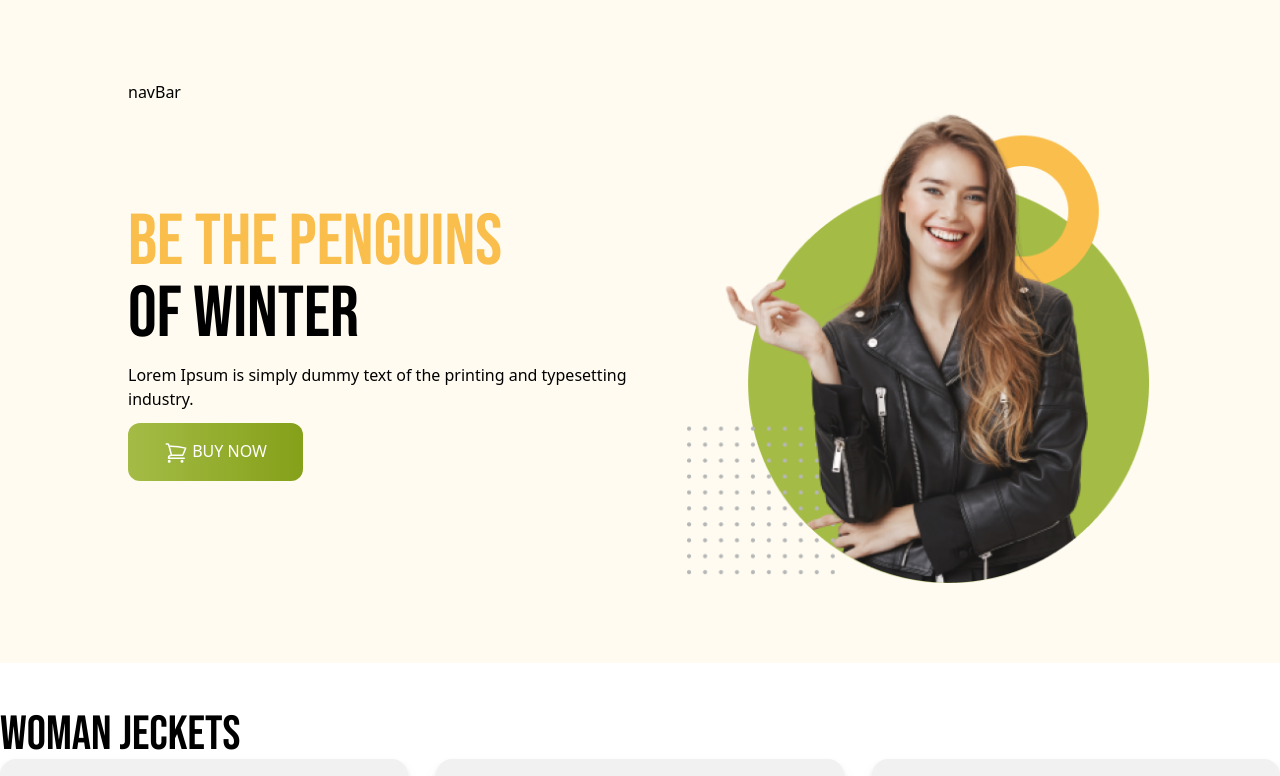
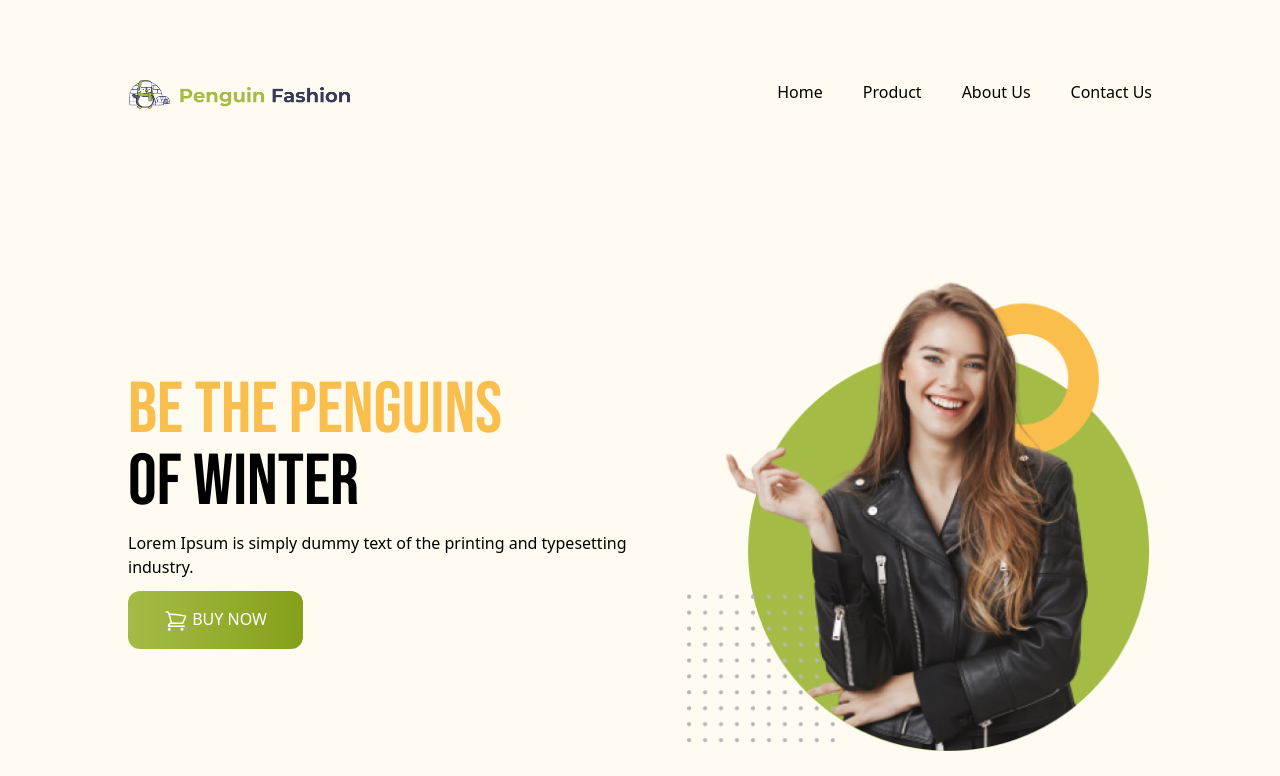
Before and after one commit to zaheenrakib/penguin-fashion, a plain HTML site: page index.html in a window 1280 px wide. Shown: the top 776 px of the page. Drawn offline with nearby package versions, Linux system fonts and the light colour scheme.

Commit message:
complete Navbar

```diff
--- a/index.html
+++ b/index.html
@@ -6,6 +6,9 @@
     <meta name="viewport" content="width=device-width, initial-scale=1.0">
     <title>Penguin Fashion</title>
     <script src="https://cdn.tailwindcss.com"></script>
+    <!-- Font Awesome -->
+    <link rel="stylesheet" href="https://cdnjs.cloudflare.com/ajax/libs/font-awesome/6.5.1/css/all.min.css" integrity="sha512-DTOQO9RWCH3ppGqcWaEA1BIZOC6xxalwEsw9c2QQeAIftl+Vegovlnee1c9QX4TctnWMn13TZye+giMm8e2LwA==" crossorigin="anonymous" referrerpolicy="no-referrer" />
+    <script src="https://cdnjs.cloudflare.com/ajax/libs/font-awesome/6.5.1/js/all.min.js" integrity="sha512-GWzVrcGlo0TxTRvz9ttioyYJ+Wwk9Ck0G81D+eO63BaqHaJ3YZX9wuqjwgfcV/MrB2PhaVX9DkYVhbFpStnqpQ==" crossorigin="anonymous" referrerpolicy="no-referrer"></script>
     <!-- Google Fonts -->
     <link rel="preconnect" href="https://fonts.googleapis.com">
     <link rel="preconnect" href="https://fonts.gstatic.com" crossorigin>
@@ -25,8 +28,19 @@
 <body>
     <header class="bg-[#FFFBF0] py-20 px-4 md:px-32">
         <!-- Nav Section -->
-        <nav>
-            <h1>navBar</h1>
+        <nav class="flex justify-between">
+            <div class="w-56 h-48">
+                <img src="icons/logo.png" alt="">
+            </div>
+            <div>
+                <i class="fa-solid lg:hidden fa-bars"></i>
+                <ul class="lg:flex hidden lg:gap-10">
+                    <li><a href="">Home</a></li>
+                    <li><a href="">Product</a></li>
+                    <li><a href="">About Us</a></li>
+                    <li><a href="">Contact Us</a></li>
+                </ul>
+            </div>
         </nav>
 
         <!-- Banner section -->
```
